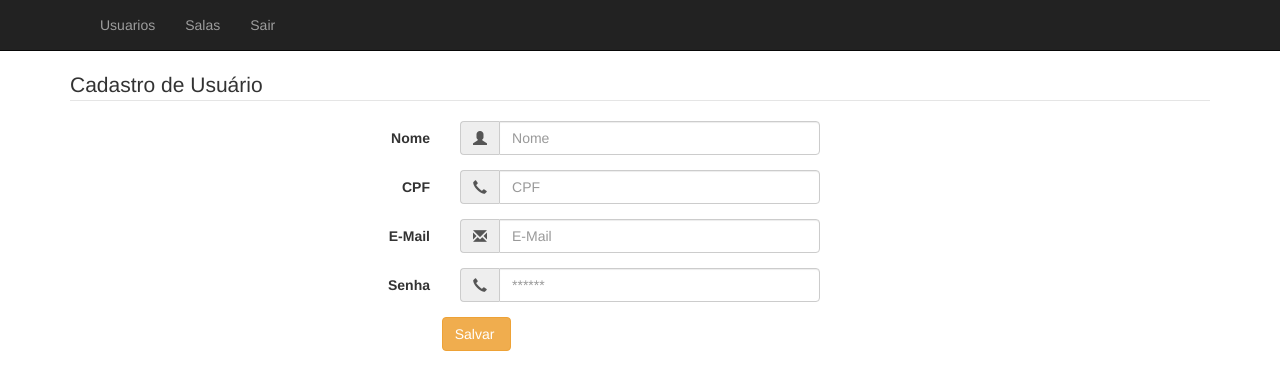
After one commit to tideivid/teste_ditech, a PHP site: page /views/usuario/cadastrar.php in a window 1280 px wide. The commit adds this page. Shown: the top 390 px of the page. Run offline with PHP 8.4, Linux system fonts and the light colour scheme.

Commit message:
Ajuste no FronEnd geral e criação da página de cadastro de usuario

```diff
--- a/assets/css/estilo.css
+++ b/assets/css/estilo.css
@@ -42,3 +42,5 @@ body{
     box-shadow: 0 1px 1px rgba(0, 0, 0, .05);
 }
 /*Login*/
+
+#success_message{ display: none;}
--- a/assets/js/util.js
+++ b/assets/js/util.js
@@ -0,0 +1,57 @@
+  $(document).ready(function() {
+    $('#contact_form').bootstrapValidator({
+        // To use feedback icons, ensure that you use Bootstrap v3.1.0 or later
+        feedbackIcons: {
+            valid: 'glyphicon glyphicon-ok',
+            invalid: 'glyphicon glyphicon-remove',
+            validating: 'glyphicon glyphicon-refresh'
+        },
+        fields: {
+            nome: {
+                validators: {
+                        stringLength: {
+                        min: 3,
+                    },
+                        notEmpty: {
+                        message: 'Por favor informe seu nome.'
+                    }
+                }
+            },
+            email: {
+                validators: {
+                    notEmpty: {
+                        message: 'Por favor informe seu email.'
+                    },
+                    emailAddress: {
+                        message: 'Por favor informe um email valido.'
+                    }
+                }
+            },
+            telefone: {
+                validators: {
+                    notEmpty: {
+                        message: 'Por favor informe seu telefone.'
+                    }
+                }
+            }
+            }
+        })
+        .on('success.form.bv', function(e) {
+            $('#success_message').slideDown({ opacity: "show" }, "slow") // Do something ...
+                $('#contact_form').data('bootstrapValidator').resetForm();
+
+            // Prevent form submission
+            e.preventDefault();
+
+            // Get the form instance
+            var $form = $(e.target);
+
+            // Get the BootstrapValidator instance
+            var bv = $form.data('bootstrapValidator');
+
+            // Use Ajax to submit form data
+            $.post($form.attr('action'), $form.serialize(), function(result) {
+                console.log(result);
+            }, 'json');
+        });
+});
--- a/assets/template/footer.php
+++ b/assets/template/footer.php
@@ -1,11 +1,11 @@
     <!-- jQuery Version 1.11.1 -->
-    <script src="application/lib/js/jquery.js"></script>
+    <script src="../../lib/js/jquery.js"></script>
 
     <!-- Bootstrap Core JavaScript -->
-    <script src="application/lib/js/bootstrap.min.js"></script>
+    <script src="../../lib/js/bootstrap.min.js"></script>
 
     <!-- Custom js-->
- 	<script src="application/assets/js/form_login.js"></script>
+ 	<script src="../../assets/js/util.js"></script>
 
 </body>
 
--- a/assets/template/header.php
+++ b/assets/template/header.php
@@ -12,10 +12,10 @@
     <title>Ditech</title>
 
     <!-- Bootstrap Core CSS -->
-    <link href="application/lib/css/bootstrap.min.css" rel="stylesheet">
+    <link href="../../lib/css/bootstrap.min.css" rel="stylesheet">
 
     <!-- Custom CSS -->
-    <link href="application/assets/css/estilo.css" rel="stylesheet">
+    <link href="../../assets/css/estilo.css" rel="stylesheet">
     <!-- HTML5 Shim and Respond.js IE8 support of HTML5 elements and media queries -->
     <!-- WARNING: Respond.js doesn't work if you view the page via file:// -->
     <!--[if lt IE 9]>
--- a/views/login/index.php
+++ b/views/login/index.php
@@ -1,4 +1,4 @@
-
+<?php   require_once '../../assets/template/header.php'; ?>
 <div class="container">
     <div class="row vertical-offset-100">
         <div class="col-md-4 col-md-offset-4">
@@ -25,3 +25,4 @@
         </div>
     </div>
 </div>
+<?php   require_once '../../assets/template/footer.php'; ?>
--- a/views/sala/index.php
+++ b/views/sala/index.php
@@ -1,3 +1,4 @@
+<?php   require_once '../../assets/template/header.php'; ?>
 <div class="container">
   <h2>Hover Rows</h2>
   <p>The .table-hover class enables a hover state on table rows:</p>
@@ -28,3 +29,4 @@
     </tbody>
   </table>
 </div>
+<?php   require_once '../../assets/template/footer.php'; ?>
--- /dev/null
+++ b/views/usuario/cadastrar.php
@@ -0,0 +1,75 @@
+<?php   require_once '../../assets/template/header.php'; ?>
+<?php   require_once '../../assets/template/menu.php'; ?>
+<div class="container">
+
+<form class="form-horizontal" action=" " method="post"  id="contact_form">
+
+
+<!-- Form Name -->
+<legend>Cadastro de Usuário</legend>
+
+<!-- Text input-->
+
+<div class="form-group">
+  <label class="col-md-4 control-label">Nome</label>
+  <div class="col-md-4 inputGroupContainer">
+  <div class="input-group">
+  <span class="input-group-addon"><i class="glyphicon glyphicon-user"></i></span>
+  <input  name="nome" placeholder="Nome" class="form-control"  type="text">
+    </div>
+  </div>
+</div>
+
+<!-- Text input-->
+<div class="form-group">
+  <label class="col-md-4 control-label">CPF</label>
+    <div class="col-md-4 inputGroupContainer">
+    <div class="input-group">
+        <span class="input-group-addon"><i class="glyphicon glyphicon-earphone"></i></span>
+  <input name="cpf" placeholder="CPF" class="form-control"  type="text">
+    </div>
+  </div>
+</div>
+
+
+<!-- Text input-->
+<div class="form-group">
+  <label class="col-md-4 control-label">E-Mail</label>
+    <div class="col-md-4 inputGroupContainer">
+    <div class="input-group">
+        <span class="input-group-addon"><i class="glyphicon glyphicon-envelope"></i></span>
+  <input name="email" placeholder="E-Mail" class="form-control"  type="text">
+    </div>
+  </div>
+</div>
+
+
+<!-- Text input-->
+<div class="form-group">
+  <label class="col-md-4 control-label">Senha</label>
+    <div class="col-md-4 inputGroupContainer">
+    <div class="input-group">
+        <span class="input-group-addon"><i class="glyphicon glyphicon-earphone"></i></span>
+  <input name="senha" placeholder="******" class="form-control"  type="password">
+    </div>
+  </div>
+</div>
+
+
+
+
+</div>
+
+<!-- Button -->
+<div class="form-group">
+  <label class="col-md-4 control-label"></label>
+  <div class="col-md-4">
+    <button type="submit" class="btn btn-warning" >Salvar <span class="glyphicon"></span></button>
+  </div>
+</div>
+
+
+</form>
+</div>
+    </div><!-- /.container -->
+<?php   require_once '../../assets/template/footer.php'; ?>
--- a/views/usuario/index.php
+++ b/views/usuario/index.php
@@ -1,3 +1,5 @@
+<?php   require_once '../../assets/template/header.php'; ?>
+<?php   require_once '../../assets/template/menu.php'; ?>
 <div class="container">
   <h2>Hover Rows</h2>
   <p>The .table-hover class enables a hover state on table rows:</p>
@@ -28,3 +30,4 @@
     </tbody>
   </table>
 </div>
+<?php   require_once '../../assets/template/footer.php'; ?>
```
Also changed, not shown: assets/js/form_login.js (+11 -11 lines), index.php (+1 -15 lines).
